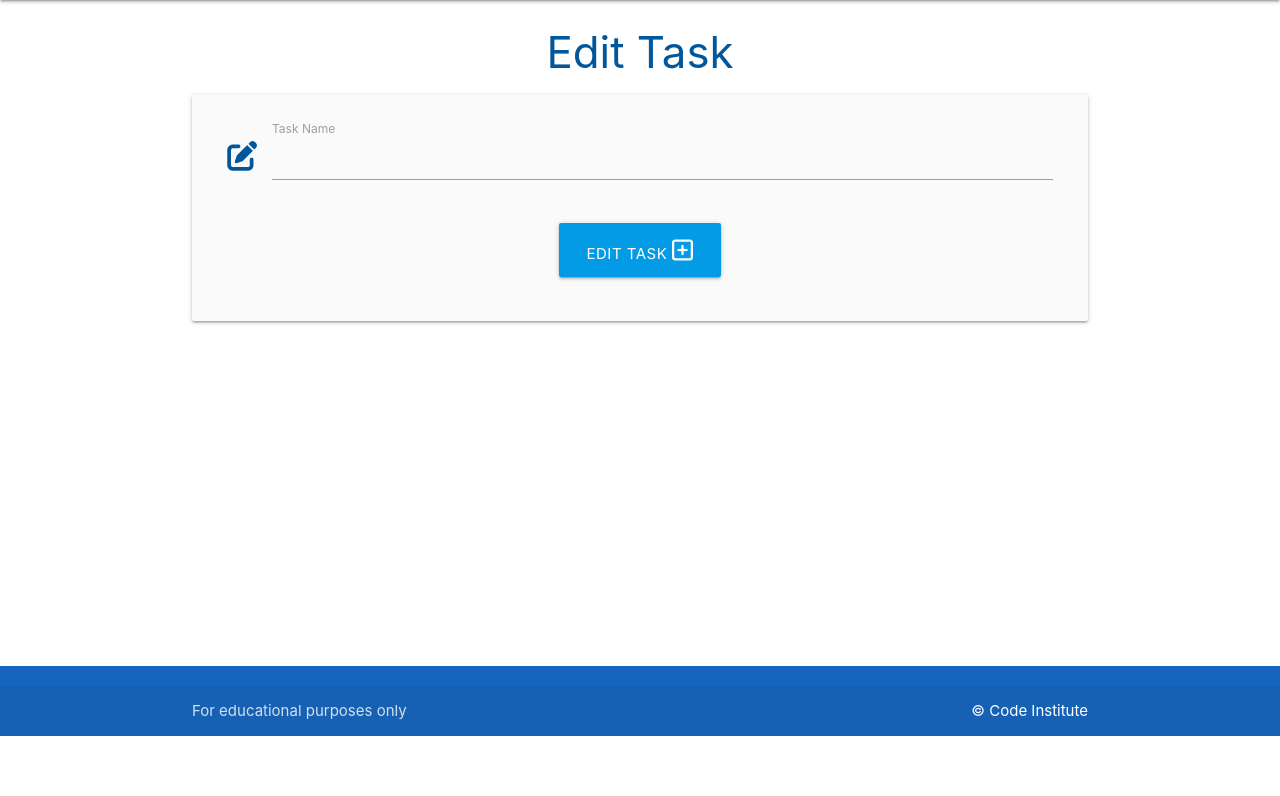
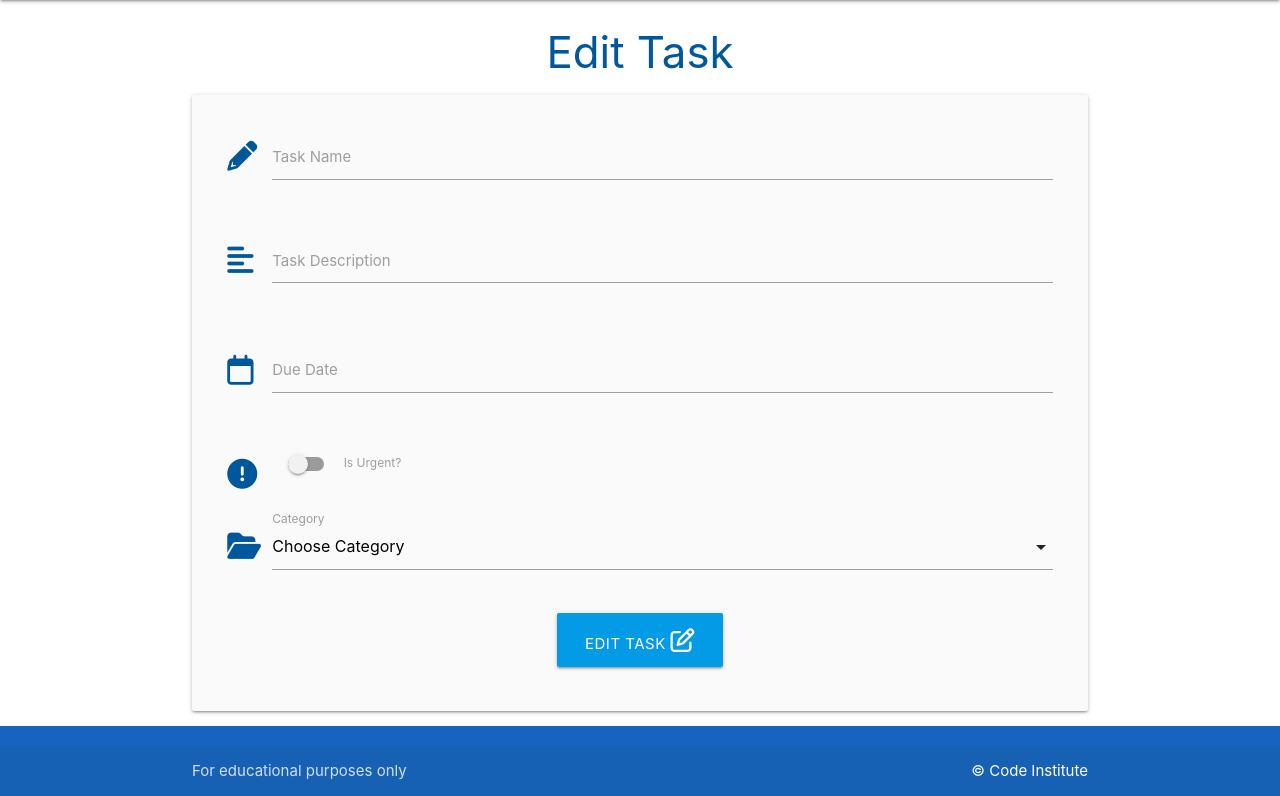
Before and after one commit to nfepb/flask-sqlalchemy-task-manager, a Flask app: template taskmanager/templates/edit_task.html in a window 1280 px wide. Shown: the part 64-860 px from the top of the page. Before the commit the page ends 800 px from the top, so only its background shows below. Run offline with Flask 2, Linux system fonts and the light colour scheme; the template is opened without the code that fills it, so the values that code supplies are empty.

Commit message:
Updates route.py, tasks.html and creates new edit_task.html to allow editing of the tasks and displays value of existing tasks

```diff
--- a/taskmanager/templates/edit_task.html
+++ b/taskmanager/templates/edit_task.html
@@ -11,16 +11,13 @@
     <!-- task name -->
     <div class="row">
       <div class="input-field col s12">
-        <i
-          class="fa-solid fa-pen-to-square prefix light-blue-text text-darken-4"
-        ></i>
-        <!-- Value param adds task value based on name -->
+        <i class="fa-solid fa-pencil prefix light-blue-text text-darken-4"></i>
         <input
           id="task_name"
           name="task_name"
-          value=" {{ task.task_name }}"
-          minlength="3"
-          maxlength="25"
+          value="{{ task.task_name }}"
+          minlength="5"
+          maxlength="50"
           type="text"
           class="validate"
           required
@@ -28,11 +25,90 @@
         <label for="task_name">Task Name</label>
       </div>
     </div>
+    <!-- task description -->
+    <div class="row">
+      <div class="input-field col s12">
+        <i
+          class="fa-solid fa-align-left prefix light-blue-text text-darken-4"
+        ></i>
+        <textarea
+          id="task_description"
+          name="task_description"
+          value="{{ task.task_description }}"
+          minlength="5"
+          maxlength="200"
+          type="text"
+          class="materialize-textarea validate"
+          required
+        >
+{{- task.task_description -}}</textarea
+        >
+        <label for="task_description">Task Description</label>
+      </div>
+    </div>
+    <!-- task due date -->
+    <div class="row">
+      <div class="input-field col s12">
+        <i
+          class="fa-regular fa-calendar prefix light-blue-text text-darken-4"
+        ></i>
+        <input
+          id="due_date"
+          name="due_date"
+          value="{{
+        task.due_date.strftime('%d %B, %Y') }}"
+          type="text"
+          class="datepicker validate"
+          required
+        />
+        <label for="due_date">Due Date</label>
+      </div>
+    </div>
+    <!-- task is_urgent -->
+    <div class="row">
+      <div class="input-field col s12">
+        <div class="switch">
+          <i
+            class="fa-solid fa-circle-exclamation prefix light-blue-text text-darken-4"
+          ></i>
+          <label for="is_urgent">
+            {% if task.is_urgent == True %}
+            <input id="is_urgent" name="is_urgent" type="checkbox" checked />
+            {% else %}
+            <input id="is_urgent" name="is_urgent" type="checkbox" />
+            {% endif %}
+            <span class="lever"></span>
+            Is Urgent?</label
+          >
+        </div>
+      </div>
+    </div>
+    <!-- Associated category_id -->
+    <div class="row">
+      <div class="input-field col s12">
+        <i
+          class="fa-solid fa-folder-open prefix light-blue-text text-darken-4"
+        ></i>
+        <select name="category_id" id="category_id" class="validate" required>
+          <option value="" disabled selected>Choose Category</option>
+          {% for category in categories %} {% if category == task.category %}
+          <option value="{{ category.id }}" selected>
+            {{ category.category_name }}
+          </option>
+          {% else %}
+          <option value="{{ category.id }}">
+            {{ category.category_name }}
+          </option>
+          {% endif %} {% endfor %}
+        </select>
+        <label for="category_id">Category</label>
+      </div>
+    </div>
     <!-- submit button -->
     <div class="row">
       <div class="col s12 center-align">
         <button type="submit" class="btn-large light-blue darken-1">
-          Edit Task <i class="fa-regular fa-square-plus"></i>
+          Edit Task <i class="fa-regular fa-pen-to-square"></i>
         </button>
       </div>
     </div>
```
Also changed, not shown: taskmanager/routes.py (+12 -9 lines), taskmanager/templates/tasks.html (+15 -0 lines).
